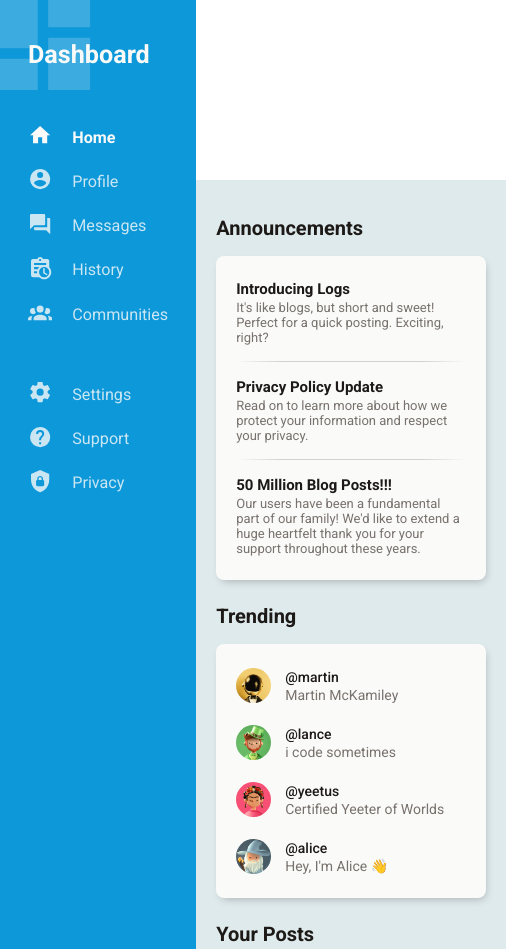
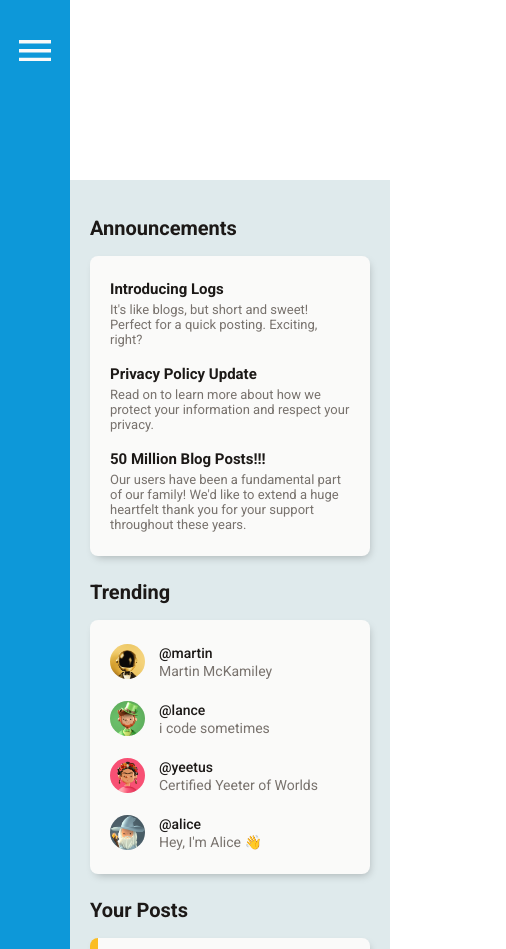
Before and after one commit to Objectivitix/blog, a plain HTML site: page index.html in a window 390 px wide. Shown: the top 949 px of the page, 506 px wide, since content can reach past the window. Drawn offline with Linux system fonts and the light colour scheme.

Commit message:
Make site responsive with side pop-up menu
- Did you do it?
- Yes.
- What did it cost?
- Everything.

```diff
--- a/index.html
+++ b/index.html
@@ -6,10 +6,13 @@
   <meta name="viewport" content="width=device-width, initial-scale=1.0">
   <title>Blog</title>
   <link rel="stylesheet" href="./styles.css">
+  <script src="./script.js" defer></script>
 </head>
 <body>
   <aside>
     <div class="wrapper">
+      <button class="menu-toggle"><svg xmlns="http://www.w3.org/2000/svg" viewBox="3 6 18 12"><use href="#menu-icon" /></svg></button>
+      <div class="wrapper-v2">
         <h2><svg xmlns="http://www.w3.org/2000/svg" viewBox="0 0 24 24"><use href="#dashboard-icon" /></svg>Dashboard</h2>
         <nav>
           <ul>
@@ -27,6 +30,7 @@
             <li><a href="#"><svg xmlns="http://www.w3.org/2000/svg" viewBox="0 0 24 24"><use href="#privacy-icon" /></svg>Privacy</a></li>
           </ul>
         </nav>
+      </div>
     </div>
   </aside>
 
@@ -178,6 +182,7 @@
 
   <svg class="icon-defs" xmlns="http://www.w3.org/2000/svg">
     <defs>
+      <path id="menu-icon" d="M3,6H21V8H3V6M3,11H21V13H3V11M3,16H21V18H3V16Z" />
       <path id="dashboard-icon" d="M13,3V9H21V3M13,21H21V11H13M3,21H11V15H3M3,13H11V3H3V13Z" />
       <path id="home-icon" d="M10,20V14H14V20H19V12H22L12,3L2,12H5V20H10Z" />
       <path id="profile-icon" d="M12,19.2C9.5,19.2 7.29,17.92 6,16C6.03,14 10,12.9 12,12.9C14,12.9 17.97,14 18,16C16.71,17.92 14.5,19.2 12,19.2M12,5A3,3 0 0,1 15,8A3,3 0 0,1 12,11A3,3 0 0,1 9,8A3,3 0 0,1 12,5M12,2A10,10 0 0,0 2,12A10,10 0 0,0 12,22A10,10 0 0,0 22,12C22,6.47 17.5,2 12,2Z" />
--- /dev/null
+++ b/script.js
@@ -0,0 +1,8 @@
+const menuToggle = document.querySelector(".menu-toggle");
+const menu = document.querySelector("aside");
+
+menuToggle.addEventListener("click", toggleMenu);
+
+function toggleMenu() {
+  menu.classList.toggle("active");
+}
--- a/styles.css
+++ b/styles.css
@@ -121,12 +121,32 @@ main :where(.posts, .announcements, .trending) {
 aside {
   color: var(--gray-100);
   background-color: var(--primary);
-  padding: 2.5rem 1.75rem;
+}
+
+aside .menu-toggle {
+  display: none;
+}
+
+.menu-toggle > svg {
+  width: 2rem;
+  transition: transform var(--transition-medium);
+}
+
+.menu-toggle > svg:hover {
+  transform: translateX(-50%) scale(1.1);
+}
+
+.menu-toggle > svg:active {
+  transform: translateX(-50%);
 }
 
 aside > .wrapper {
   position: sticky;
-  top: 2.5rem;
+  top: 0;
+}
+
+aside .wrapper-v2 {
+  padding: 2.5rem 1.75rem;
   display: flex;
   flex-direction: column;
   gap: 3.5rem;
@@ -139,7 +159,7 @@ aside svg {
 }
 
 h2 {
-  font-size: calc(var(--fs-700) + 0.3vw);
+  font-size: calc(var(--fs-700) - 2px + 0.4vw);
 }
 
 h2 > svg {
@@ -151,17 +171,17 @@ h2 > svg {
 }
 
 nav > ul {
-  font-size: calc(var(--fs-500) - 3px + 0.3vw);
+  font-size: calc(var(--fs-500) - 5px + 0.4vw);
   display: flex;
   flex-direction: column;
-  gap: 1.25rem;
+  gap: 1em;
 }
 
 nav a {
   opacity: 0.8;
   display: flex;
   align-items: center;
-  gap: 1.25rem;
+  gap: 1em;
   transition: opacity var(--transition-fast);
 }
 
@@ -265,8 +285,6 @@ main a:hover {
 }
 
 .posts svg {
-  position: relative;
-  bottom: 1px;
   width: 1.25em;
 }
 
@@ -381,6 +399,10 @@ main a:hover {
 /* MEDIA QUERIES */
 
 @media screen and (max-width: 80em) {
+  aside svg {
+    bottom: 1px;
+  }
+
   main {
     display: flex;
     gap: 1.25rem;
@@ -421,13 +443,93 @@ main a:hover {
     gap: 1.25rem;
   }
 
-  main > .side-info > * {
+  main .announcements {
+    flex: 1.375;
+  }
+
+  main .trending {
     flex: 1;
   }
 }
 
 @media screen and (max-width: 50em) {
+  aside svg {
+    bottom: 0;
+  }
+
   main > .side-info {
     display: contents;
   }
+
+  main .announcements > div {
+    display: grid;
+    grid-template-columns: 1.3fr 1fr;
+    grid-template-rows: auto auto;
+    gap: 1.125rem 1.25rem;
+  }
+
+  main .announcements article:last-child {
+    grid-column-end: -1;
+    grid-row: 1 / -1;
+  }
+
+  main .announcements .separator {
+    display: none;
+  }
+
+  main .announcements h4 {
+    margin-bottom: 4px;
+  }
+
+  main .trending > div {
+    display: grid;
+    grid-template-columns: auto auto;
+    justify-content: start;
+  }
 }
+
+@media screen and (max-width: 40em) {
+  body {
+    grid-template-columns: 70px 1fr;
+  }
+
+  aside h2 {
+    display: none;
+  }
+
+  aside .menu-toggle {
+    display: contents;
+    color: currentColor;
+  }
+
+  aside .menu-toggle > svg {
+    position: absolute;
+    z-index: 1;
+    top: 2.5rem;
+    left: 50%;
+    transform: translateX(-50%);
+  }
+
+  aside.active .wrapper-v2 {
+    height: 100vh;
+    position: absolute;
+    background-color: var(--primary);
+    padding: 2.5rem 1.25rem;
+  }
+
+  aside.active nav:first-of-type {
+    margin-top: 5rem;
+  }
+
+  aside:not(.active) .wrapper-v2 > :not(.menu-toggle) {
+    display: none;
+  }
+}
+
+@media screen and (max-width: 32em) {
+  main .announcements > div,
+  main .trending > div {
+    display: flex;
+    flex-direction: column;
+  }
+}
```
Lines whose indentation alone changed are shown as unchanged.
